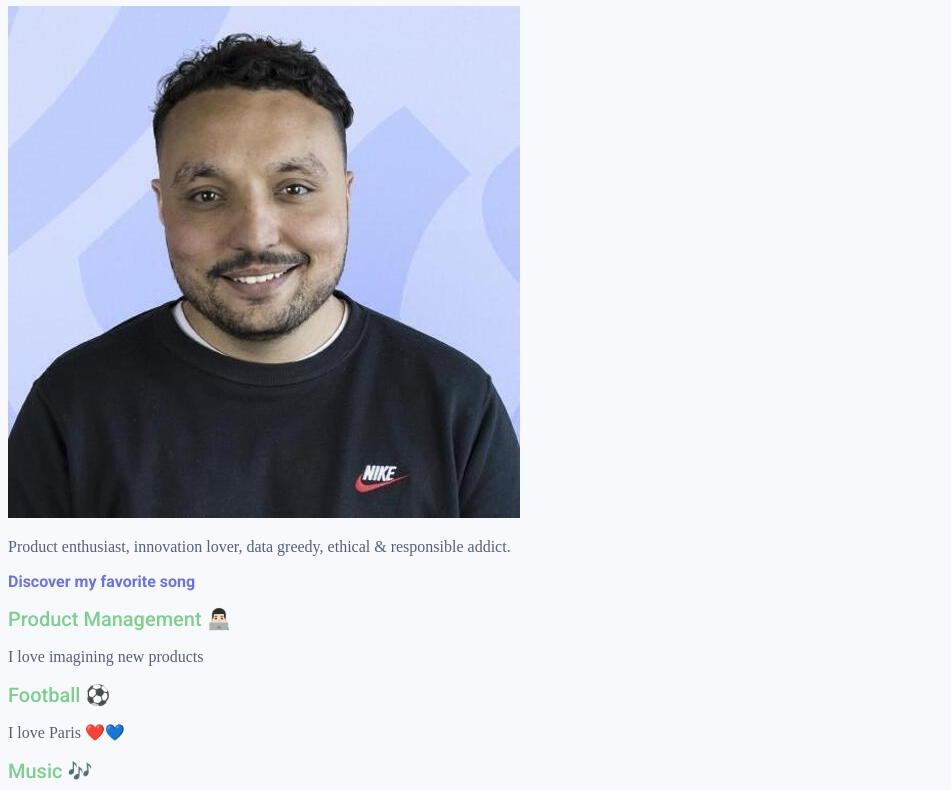
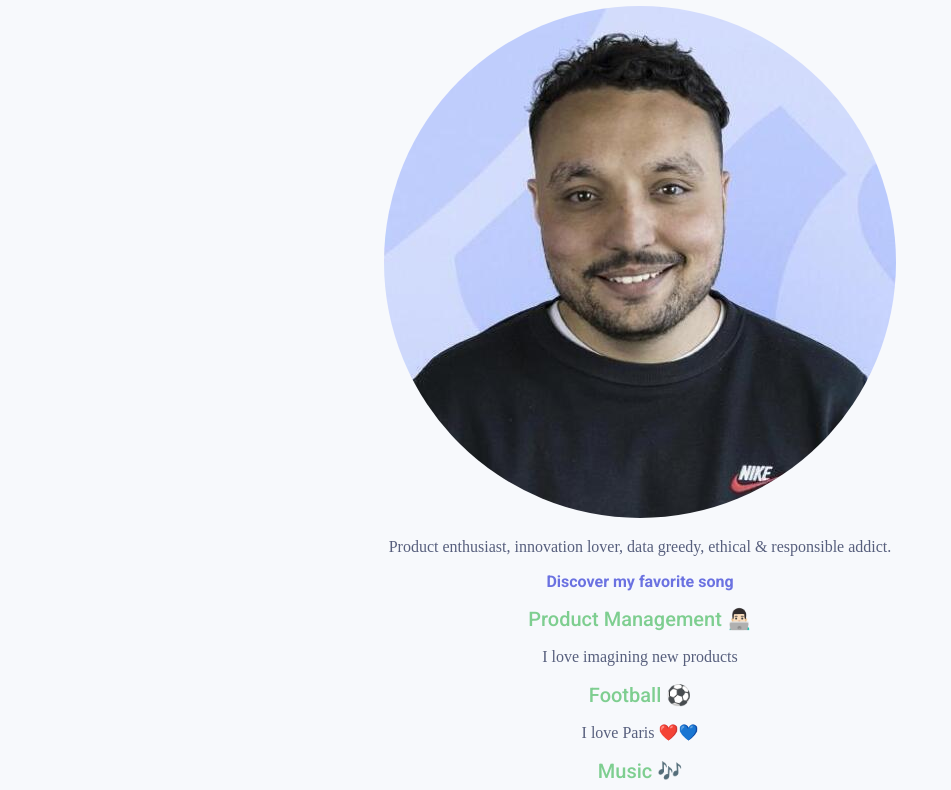
Before and after one commit to Momoberkani/my-profile, a plain HTML site: page index.html in a window 1280 px wide. Shown: the part 75-865 px from the top of the page, without its empty margins (0-951 px from the left). Drawn offline with Linux system fonts and the light colour scheme.

Commit message:
Changed the text alignment and avatar

```diff
--- a/index.html
+++ b/index.html
@@ -14,7 +14,7 @@
 
 <div class = "card-white">
    <h1>Hello ! I'm Mohamed</h1>
-    <img src="images/MohamedBerkani.jpeg" alt="Le bg">
+    <img src="images/MohamedBerkani.jpeg" alt="Le bg" id="photopro">
     <p>Product enthusiast, innovation lover, data greedy, ethical & responsible addict.</p>
     <a href="https://www.youtube.com/watch?v=hQC8COGQ4BM" target="_blank">Discover my favorite song </a>
 </div>
--- a/style.css
+++ b/style.css
@@ -4,11 +4,16 @@ body {
 	font-family: 'Lora' serif;
 	font-size: 16px;
 	font-weight: lighter;
+	text-align: center;
 }
 
+#photopro{
+	border-radius: 50%;
+}
 
 h1, h2, h3 {
 	font-family: 'Roboto', sans-serif;
+	text-align: center;
 }
 
 h1 {
```
Also changed, not shown: 1 other file.
